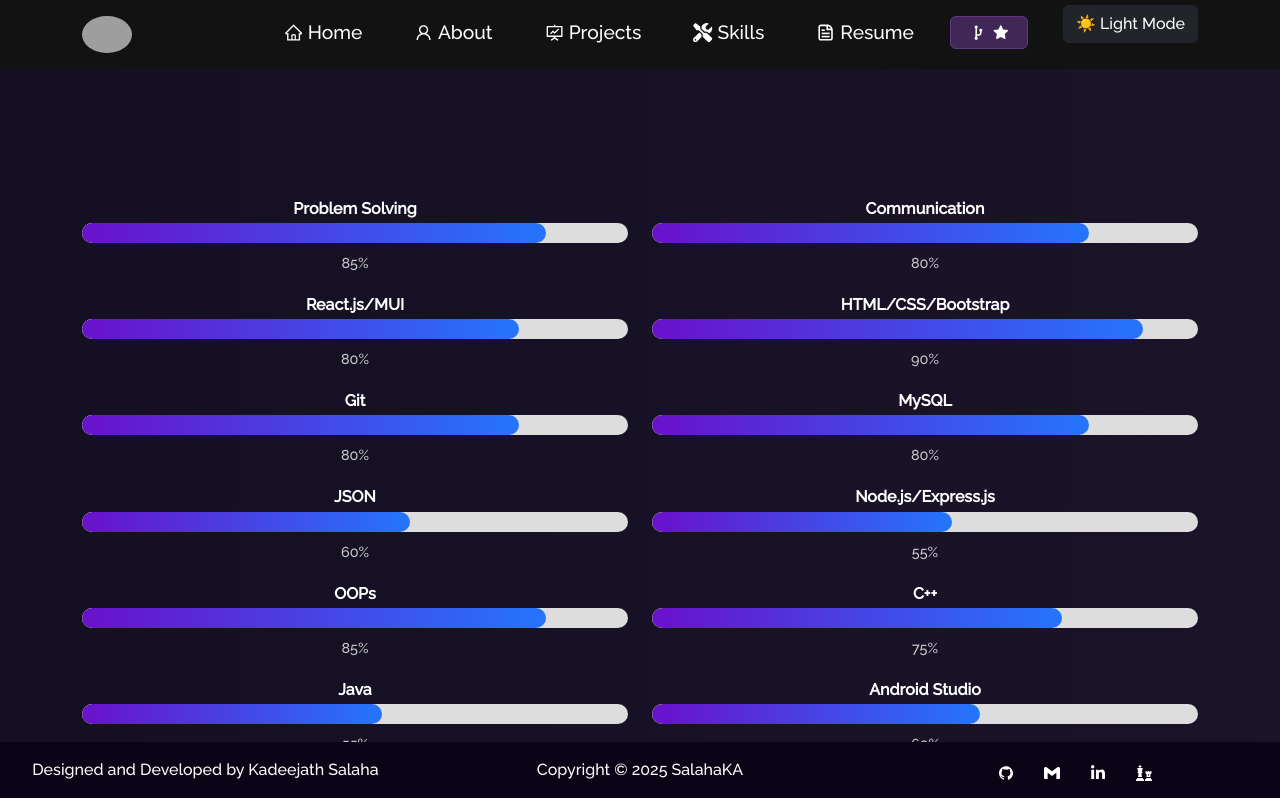
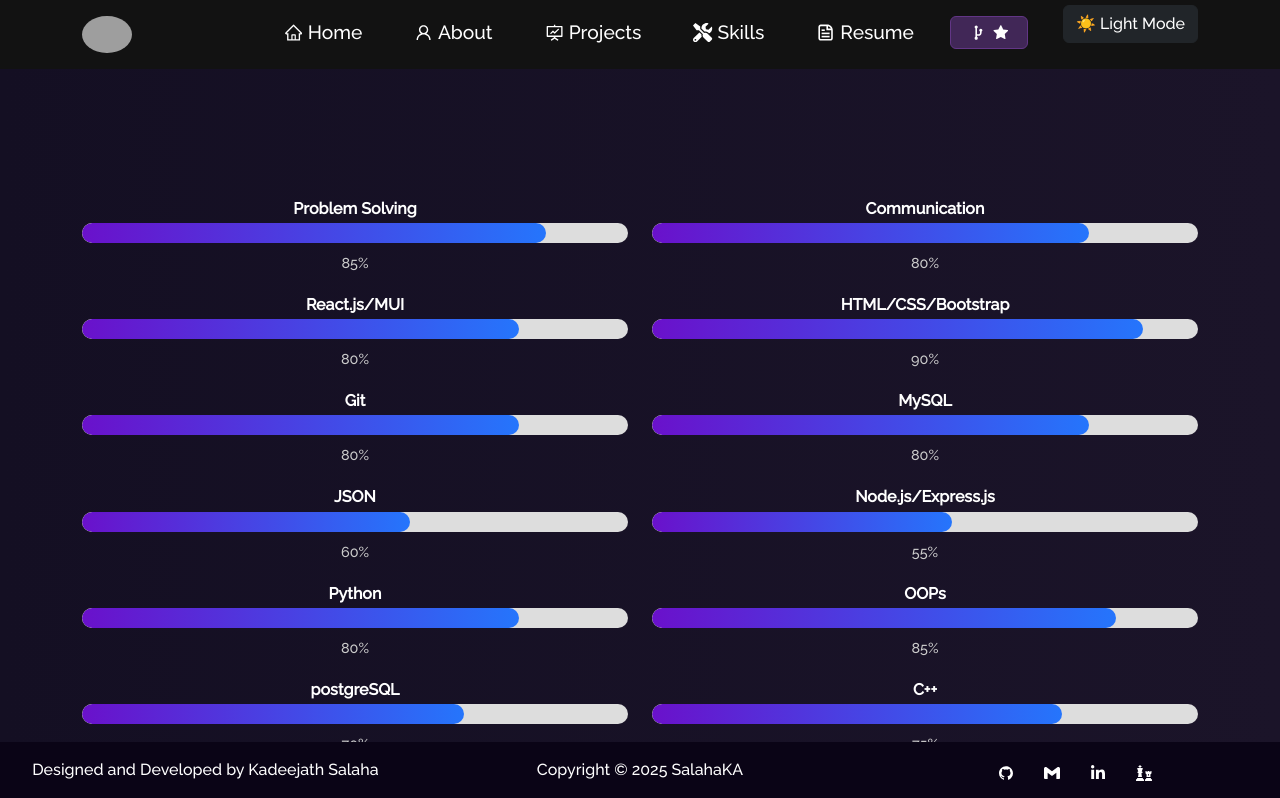
Before and after one commit to salahaKA/MyPortfolio, a React (Create React App) app in the folder portfolio/: page /skills in a window 1280 px wide. Shown: the top 798 px of the page. Built offline with nearby package versions, Linux system fonts and the light colour scheme; grey boxes are pictures that could not be loaded.

Commit message:
fix: update CV file reference and enhance skills list in ResumeNew component

```diff
--- a/portfolio/src/components/Resume/ResumeNew.js
+++ b/portfolio/src/components/Resume/ResumeNew.js
@@ -2,7 +2,7 @@ import React, { useState, useEffect } from "react";
 import { Container, Row } from "react-bootstrap";
 import Button from "react-bootstrap/Button";
 import Particle from "../Particle";
-import CV from "../../Assets/Resume/CV_KADEEJATH SALAHA_2025.pdf";
+import CV from "../../Assets/Resume/KADEEJATH SALAHA_CV.pdf";
 import cpdf from "../../Assets/Resume/Full-Stack Skill C.pdf";
 // import MCAMcard from "../../Assets/Resume/MCA marc Cards.pdf";
 import { AiOutlineDownload } from "react-icons/ai";
--- a/portfolio/src/components/Skills/Skills.js
+++ b/portfolio/src/components/Skills/Skills.js
@@ -12,11 +12,14 @@ const skillsData = [
   { name: "MySQL", level: 80 },
   { name: "JSON", level: 60 },
   { name: "Node.js/Express.js", level: 55 },
+  { name: "Python", level: 80 },
   { name: "OOPs", level: 85 },
+  {name: "postgreSQL", level: 70},
   { name: "C++", level: 75 },
   { name: "Java", level: 55 },
   { name: "Android Studio", level: 60 },
-  { name: "Python", level: 60 },
+  {name:"JQuery", level: 50},
+
   { name: "Firebase", level: 30 },
 ];
 
```
